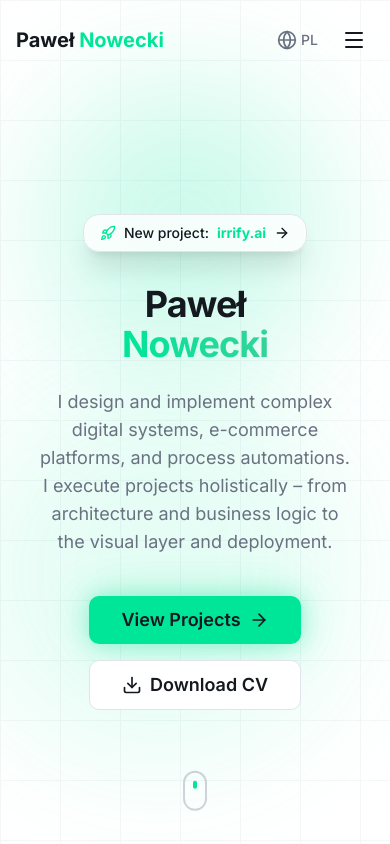
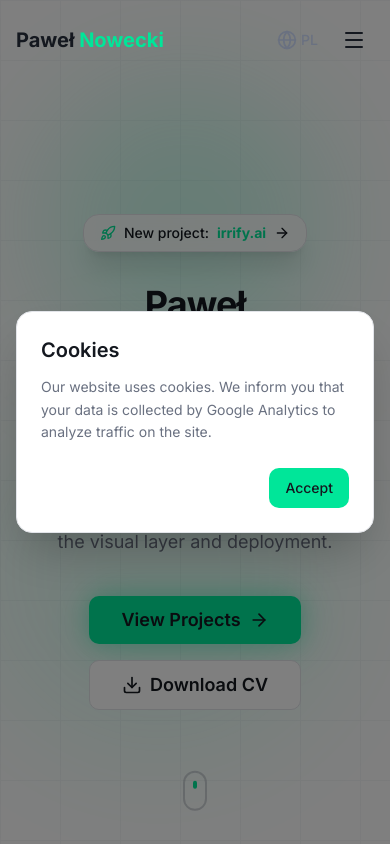
Before and after one commit to Pawel-dev5/PortfolioNextJS, a Next.js app: page /en in a window 390 px wide. Shown: the top 844 px of the page. Built offline with nearby package versions, Linux system fonts and the light colour scheme.

Commit message:
[F] Cookie - add modal with permision

```diff
--- a/app/[locale]/layout.tsx
+++ b/app/[locale]/layout.tsx
@@ -4,6 +4,7 @@ import Script from 'next/script';
 import Header from '@/components/layout/Header';
 import Contact from '@/components/homepage/Contact';
 import Footer from '@/components/layout/Footer';
+import CookieModal from '@/components/layout/CookieModal';
 import JsonLd from '@/components/seo/JsonLd';
 import { NextIntlClientProvider } from 'next-intl';
 import { getMessages, getTranslations } from 'next-intl/server';
@@ -52,6 +53,9 @@ const RootLayout = async ({ children, params }: { children: React.ReactNode; par
 					__html: `
             window.dataLayer = window.dataLayer || [];
             function gtag(){dataLayer.push(arguments);}
+            gtag('consent', 'default', {
+              analytics_storage: 'denied',
+            });
             gtag('js', new Date());
             gtag('config', 'G-YH9V81TG9H', {
               page_path: window.location.pathname,
@@ -62,6 +66,7 @@ const RootLayout = async ({ children, params }: { children: React.ReactNode; par
 			<body className="antialiased min-h-screen relative overflow-x-hidden bg-background">
 				<JsonLd />
 				<NextIntlClientProvider messages={messages}>
+					<CookieModal />
 					<Header />
 					<main className="overflow-x-hidden">{children}</main>
 					<Contact />
--- /dev/null
+++ b/components/layout/CookieModal.tsx
@@ -0,0 +1,50 @@
+'use client';
+
+import { useEffect, useState } from 'react';
+import { useTranslations } from 'next-intl';
+import { Button } from '@/components/ui/button';
+
+const CONSENT_KEY = 'cookie-consent';
+
+const CookieModal = () => {
+	const t = useTranslations('CookieBanner');
+	const [isOpen, setIsOpen] = useState(() => window.localStorage.getItem(CONSENT_KEY) !== 'accepted');
+
+	useEffect(() => {
+		const storedConsent = window.localStorage.getItem(CONSENT_KEY);
+		if (storedConsent === 'accepted') {
+			window.gtag?.('consent', 'update', { analytics_storage: 'granted' });
+		}
+	}, []);
+
+	const handleAccept = () => {
+		window.localStorage.setItem(CONSENT_KEY, 'accepted');
+		window.gtag?.('consent', 'update', { analytics_storage: 'granted' });
+		setIsOpen(false);
+	};
+
+	if (!isOpen) {
+		return null;
+	}
+
+	return (
+		<div className="fixed inset-0 z-50 flex items-center justify-center bg-black/50 p-4">
+			<div
+				role="dialog"
+				aria-modal="true"
+				aria-labelledby="cookie-modal-title"
+				className="w-full max-w-2xl rounded-2xl border border-border bg-background p-6 shadow-2xl sm:p-8"
+			>
+				<h2 id="cookie-modal-title" className="text-xl font-semibold text-foreground">
+					{t('title')}
+				</h2>
+				<p className="mt-3 text-sm leading-relaxed text-muted-foreground">{t('message')}</p>
+				<div className="mt-6 flex justify-end">
+					<Button onClick={handleAccept}>{t('accept')}</Button>
+				</div>
+			</div>
+		</div>
+	);
+};
+
+export default CookieModal;
--- a/messages/en.json
+++ b/messages/en.json
@@ -266,6 +266,11 @@
 	"Footer": {
 		"copyright": "© {year} Paweł Nowecki. All rights reserved."
 	},
+	"CookieBanner": {
+		"title": "Cookies",
+		"message": "Our website uses cookies. We inform you that your data is collected by Google Analytics to analyze traffic on the site.",
+		"accept": "Accept"
+	},
 	"Subpages": {
 		"websites": "Websites and Online Stores",
 		"automation": "Automations",
--- a/messages/pl.json
+++ b/messages/pl.json
@@ -266,6 +266,11 @@
 	"Footer": {
 		"copyright": "© {year} Paweł Nowecki. Wszelkie prawa zastrzeżone."
 	},
+	"CookieBanner": {
+		"title": "Cookies",
+		"message": "Nasza strona używa plików cookies. Informujemy, że Twoje dane są zbierane przez Google Analytics w celu analizy ruchu na stronie.",
+		"accept": "Akceptuję"
+	},
 	"Subpages": {
 		"websites": "Strony i Sklepy Internetowe",
 		"automation": "Automatyzacje",
```
